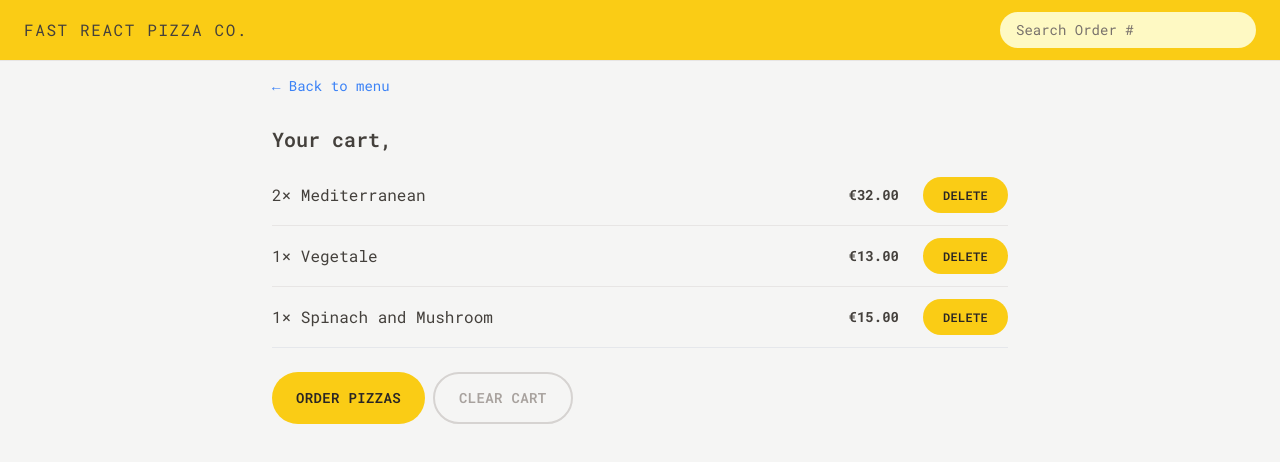
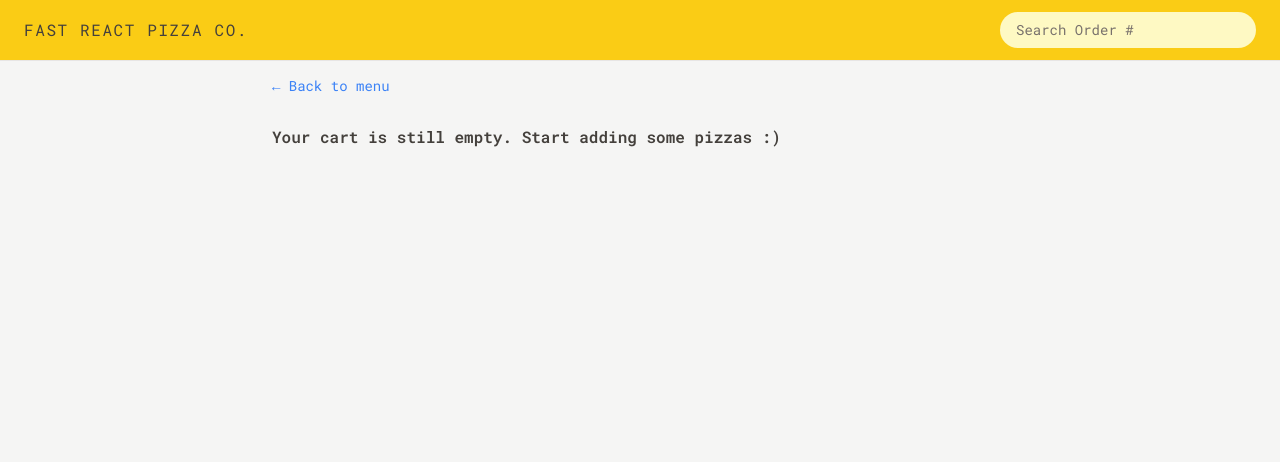
Before and after one commit to Nick-Salifu/Fast-React_pizza, a React (Vite) app: page /cart in a window 1280 px wide. Shown: the top 462 px of the page. Built offline with nearby package versions, Linux system fonts and the light colour scheme.

Commit message:
adding the empty component for the cart

```diff
--- a/src/features/cart/Cart.jsx
+++ b/src/features/cart/Cart.jsx
@@ -2,7 +2,9 @@
 import LinkButton from '../../ui/LinkButton';
 import Button from '../../ui/Button';
 import CartItem from './CartItem';
-import { useSelector } from 'react-redux';
+import { useDispatch, useSelector } from 'react-redux';
+import { clearCart, getCart } from './cartSlice';
+import EmptyCart from './EmptyCart';
 
 const fakeCart = [
   {
@@ -31,7 +33,10 @@
 function Cart() {
   const username = useSelector(state => state.user.username);
 
-  const cart = fakeCart;
+  const cart = useSelector(getCart);
+  const dispatch = useDispatch()
+
+  if(!cart.length) return <EmptyCart />
 
   return (
     <div className='px-4 py-3'>
@@ -47,7 +52,7 @@
 
         <Button type='primary' to="/order/new">Order pizzas</Button>
 
-        <Button type='secondary'>Clear cart</Button>
+        <Button type='secondary' onClick={()=> dispatch(clearCart())} >Clear cart</Button>
       </div>
     </div>
   );
--- a/src/features/cart/CartItem.jsx
+++ b/src/features/cart/CartItem.jsx
@@ -1,5 +1,6 @@
 import Button from "../../ui/Button";
 import { formatCurrency } from "../../utils/helpers";
+import DeleteItem from "./DeleteItem";
 
 function CartItem({ item }) {
   const { pizzaId, name, quantity, totalPrice } = item;
@@ -11,7 +12,8 @@
       </p>
       <div className="flex items-center justify-between sm:gap-6">
         <p className="text-sm font-bold">{formatCurrency(totalPrice)}</p>
-        <Button type='small'>delete</Button>
+
+        <DeleteItem />
       </div>
     </li>
   );
--- /dev/null
+++ b/src/features/cart/DeleteItem.jsx
@@ -0,0 +1,13 @@
+import { useDispatch } from "react-redux"
+import Button from "../../ui/Button"
+import { deleteItem } from "./cartSlice"
+
+function DeleteItem() {
+    const dispatch = useDispatch({pizzaId});
+
+    return (
+        <Button type='small' onClick={()=> dispatch(deleteItem(pizzaId))}>delete</Button>
+    )
+}
+
+export default DeleteItem
--- a/src/features/cart/EmptyCart.jsx
+++ b/src/features/cart/EmptyCart.jsx
@@ -1,11 +1,11 @@
-import { Link } from 'react-router-dom';
+import LinkButton from '../../ui/LinkButton';
 
 function EmptyCart() {
   return (
-    <div>
-      <Link to="/menu">&larr; Back to menu</Link>
+    <div className='px-4 py-3'>
+      <LinkButton to="/menu">&larr; Back to menu</LinkButton>
 
-      <p>Your cart is still empty. Start adding some pizzas :)</p>
+      <p className='font-semibold mt-7'>Your cart is still empty. Start adding some pizzas :)</p>
     </div>
   );
 }
--- a/src/features/cart/cartSlice.js
+++ b/src/features/cart/cartSlice.js
@@ -43,6 +43,8 @@
 
 export default cartSlice.reducer;
 
+export const getCart = (state )=> state.cart.cart;
+
 export const getTotalCartQuantity = (state) => state.cart.cart.reduce((sum, item) => sum + item.quantity, 0);
 
 export const getTotalCartPrice = (state) => state.cart.cart.reduce((sum, item) => sum + item.totalPrice, 0);
--- a/src/features/menu/MenuItem.jsx
+++ b/src/features/menu/MenuItem.jsx
@@ -10,7 +10,7 @@
   function handleAddToCart() {
     const newItem = {
       pizzaId: id,
-      name: 'mediterranean',
+      name,
       quantity: 1,
       unitPrice,
       totalPrice: unitPrice * 1,
```
